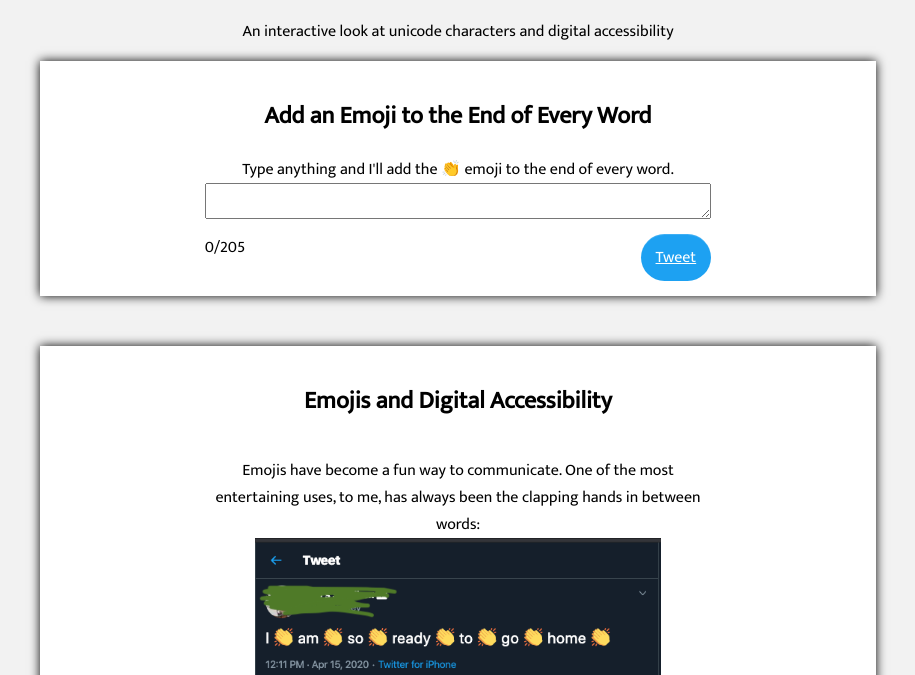
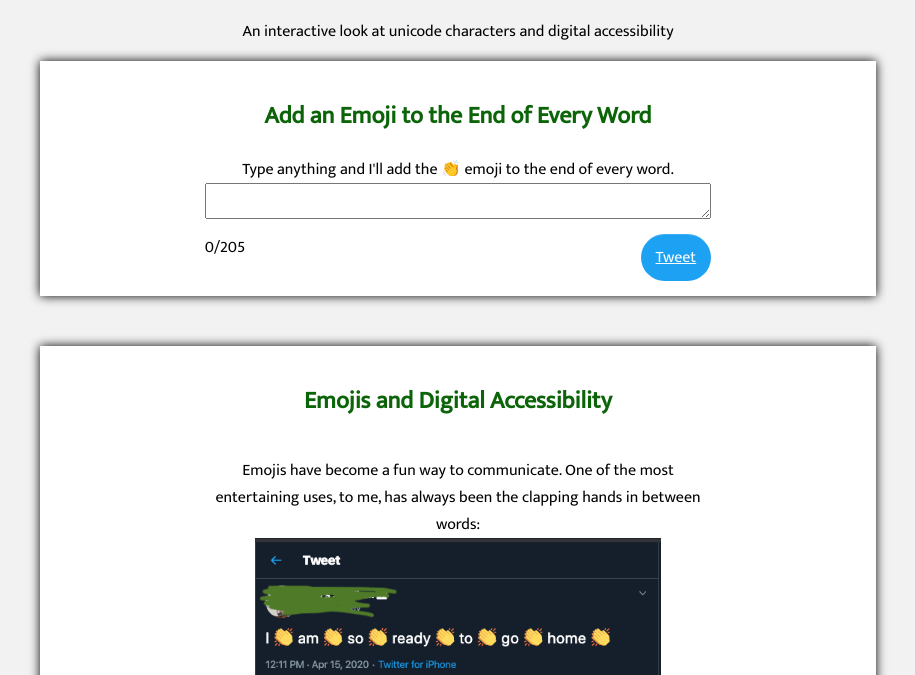
Before and after one commit to Ljyockey/clap, a plain HTML site: page index.html in a window 1280 px wide. Shown: the part 125-800 px from the top of the page, without its empty margins (182-1097 px from the left). Drawn offline with Linux system fonts and the light colour scheme.

Commit message:
bugfix - add h2 to style rule

```diff
--- a/main.css
+++ b/main.css
@@ -11,7 +11,7 @@ h1 {
     display: inline;
 }
 
-a, h1, h3, h4 {
+a, h1, h2, h3, h4 {
     color: #0C6409;
 }
 
```
